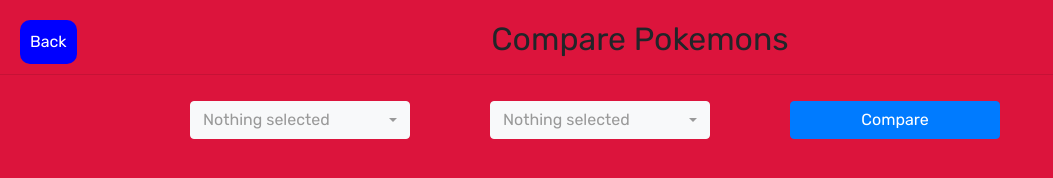
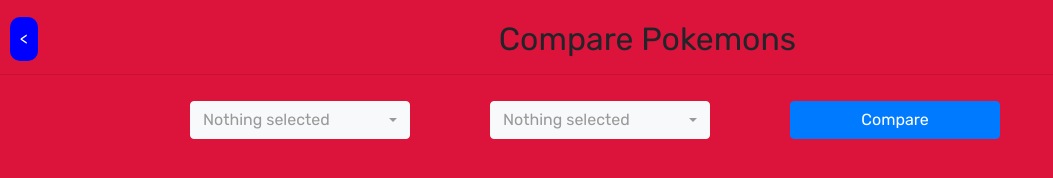
Before and after one commit to pavan-areti/Pokemon-compare-dictionary, a website: page compare.html in a window 1280 px wide. Shown: the whole page, without its empty margins (0-1053 px from the left). Drawn offline with nearby package versions, Linux system fonts and the light colour scheme; no server answers.

Commit message:
aligned correctly

```diff
--- a/compare.html
+++ b/compare.html
@@ -10,7 +10,7 @@
 </head>
 
 <body>
-  <a href="/"><button type="button" class="changeBtn" name="button">Back</button></a>
+  <a href="/"><button type="button" class="changeBtn" name="button"><</button></a>
   <h2>Compare Pokemons</h2>
   <hr />
 
--- a/public/css/compare.css
+++ b/public/css/compare.css
@@ -12,6 +12,7 @@
 h2{
   text-align: center;
   margin-top:20px;
+  margin-left: 15px;
 }
 
 .dropdown{
@@ -47,8 +48,10 @@
 
 .changeBtn{
   position: absolute;
-  left: 20px;
-  top: 20px;
+  text-align: center;
+  vertical-align:middle;
+  left: 10px;
+  top: 17px;
   color: #fff;
   background-color: blue;
 }
--- a/public/css/styles.css
+++ b/public/css/styles.css
@@ -25,6 +25,7 @@
 
 #pokedex{
     display: grid;
+    align-items: center;
     grid-template-columns: repeat(auto-fit,minmax(250px,0.8fr));
     grid-gap: 30px;
 }
```
